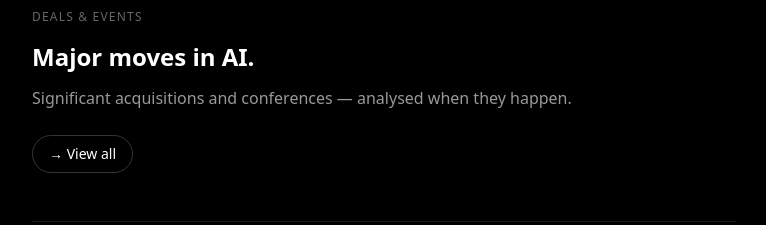
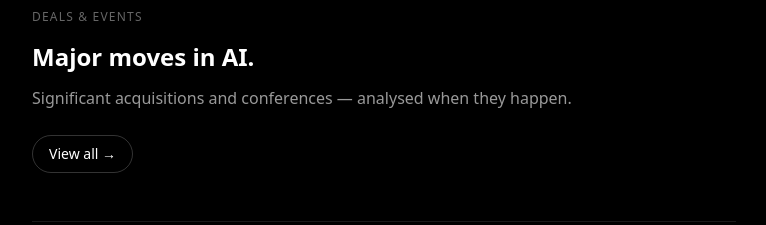
Before and after one commit to nocoderdecoder/free-ai-school, a Next.js app: page / in a window 1280 px wide. Shown: the part 1780-2005 px from the top of the page, without its empty margins (256-1022 px from the left). Built offline with nearby package versions, Linux system fonts and the light colour scheme; no server answers.

Commit message:
fix: align Deals & Events CTA arrow direction with other sections

```diff
--- a/app/page.tsx
+++ b/app/page.tsx
@@ -195,7 +195,7 @@ export default async function Home() {
               Significant acquisitions and conferences — analysed when they happen.
             </p>
             <a href="/deals-events" className="inline-flex items-center gap-2 text-sm text-white hover:text-white/70 transition border border-white/20 px-4 py-2 rounded-full hover:border-white/40">
-              → View all
+              View all →
             </a>
           </div>
         </ScrollReveal>
```
